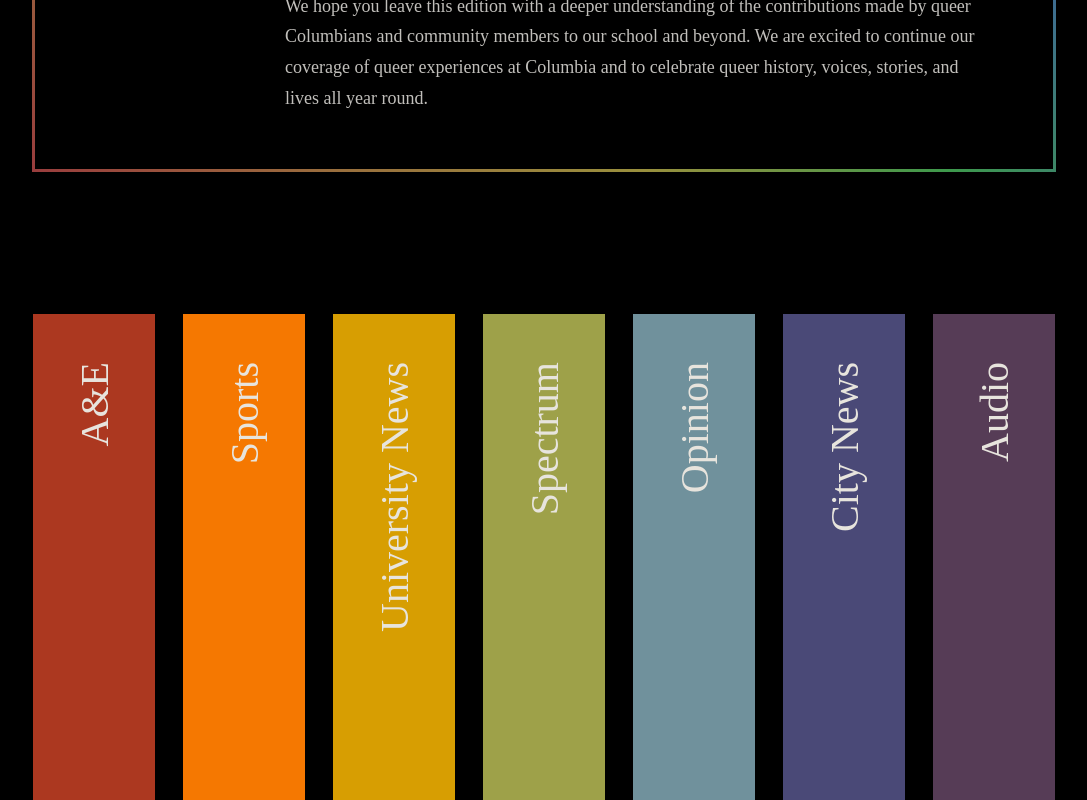
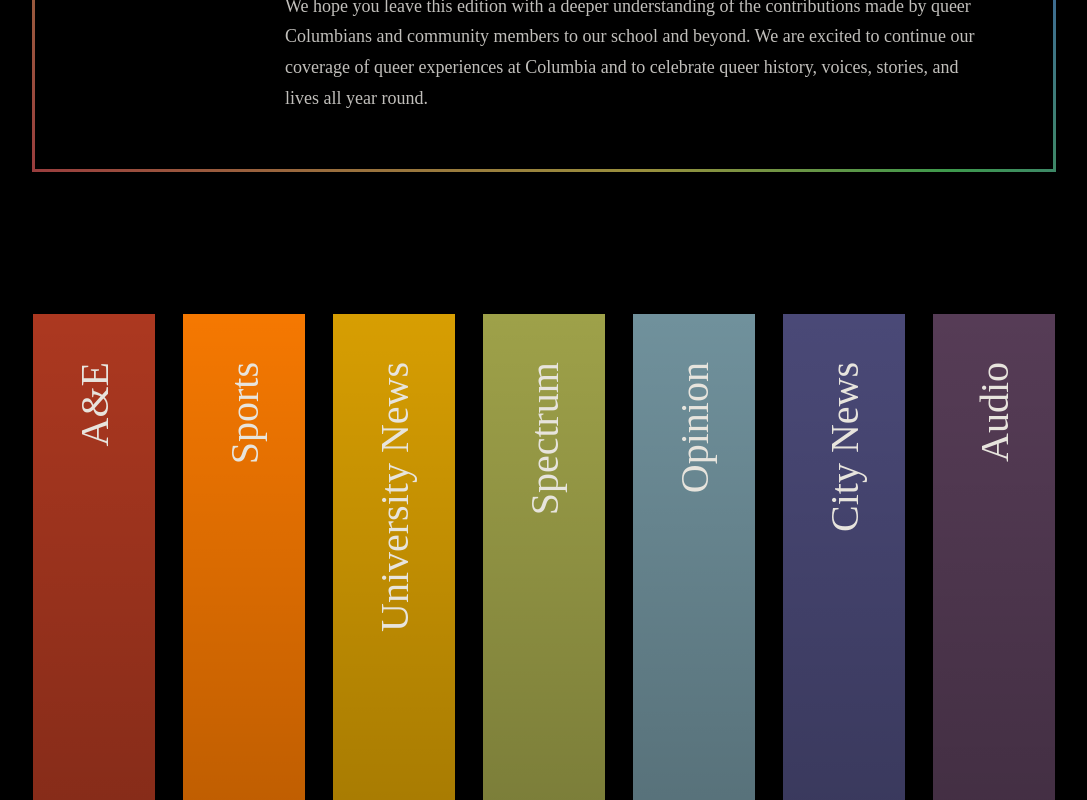
Before and after one commit to spectatorpublishing/lgbt-history-2023, a React (Create React App) app: page / in a window 1280 px wide. Shown: the part 1651-2451 px from the top of the page, without its empty margins (96-1183 px from the left). Built offline with nearby package versions, Linux system fonts and the light colour scheme.

Commit message:
gradient

```diff
--- a/src/components/Rainbow.js
+++ b/src/components/Rainbow.js
@@ -71,9 +71,12 @@
 
 const Modal = styled.div`
     display: flex;
-    flex-grow: 1;
-    padding: 14px;
+    flex-grow: 2;
+    padding: ${props => props.open ? '14px 5px' : '14px'};
     width: ${props => props.open ? '100%' : 'auto'};
+    @media only screen and (max-width: 768px){
+        padding: 0px;
+    }
 `;
 
 const Column = styled.div`
@@ -92,6 +95,7 @@
 const Color = styled.div`
     display: flex;
     flex-direction: row;
+    background: linear-gradient(transparent, black);
     background-color: ${props => props.open ? props.saturated : props.color};
     height: 138rem;
     flex-grow: 1;
@@ -104,6 +108,7 @@
     padding-top: 3rem;
     cursor: ${props => props.open ? "auto" : "pointer"};
     @media only screen and (max-width: 768px){
+        background: ${props => props.open ? props.saturated : props.color};
         height: auto;
         flex-direction: column;
         padding-top: 0rem;
```
